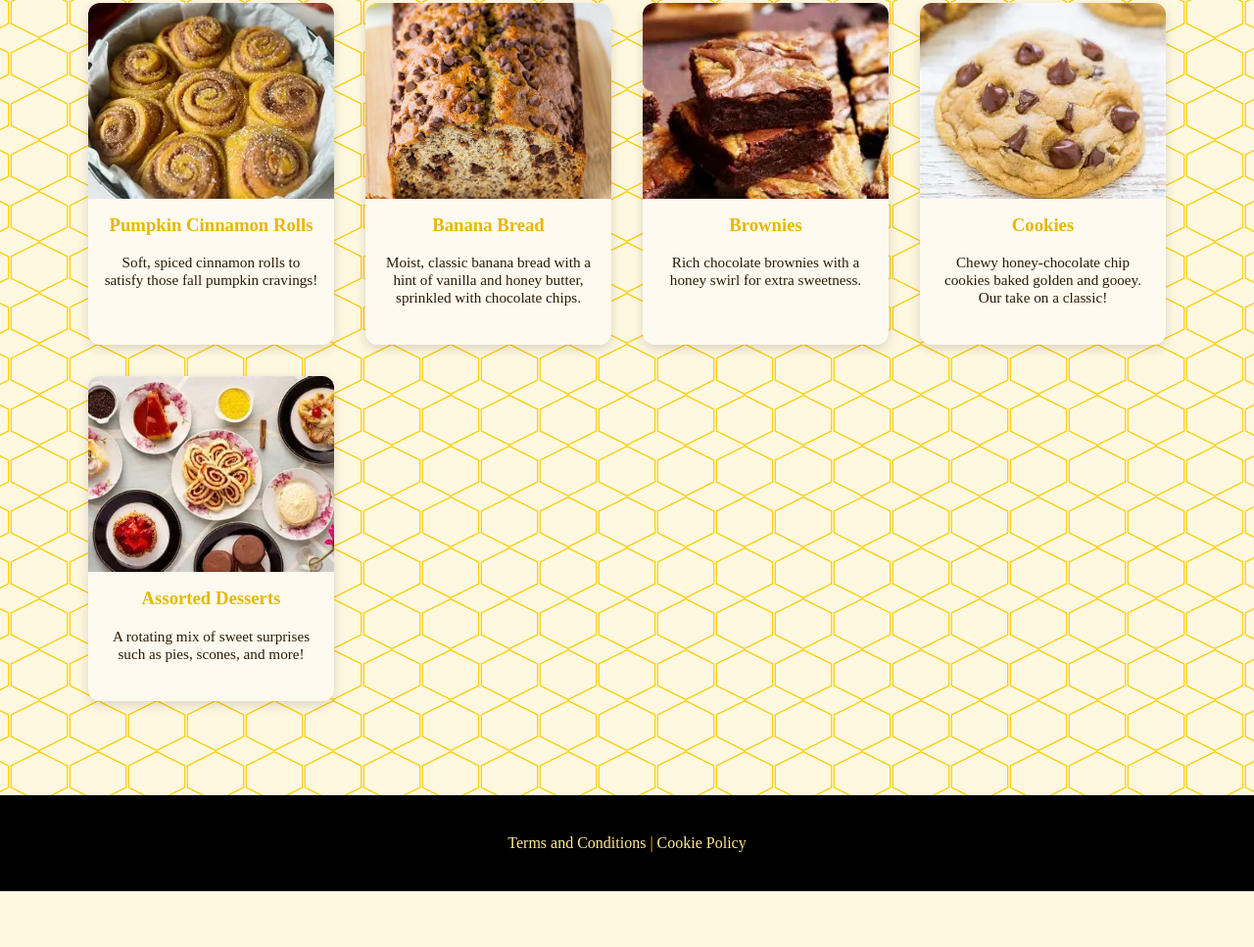
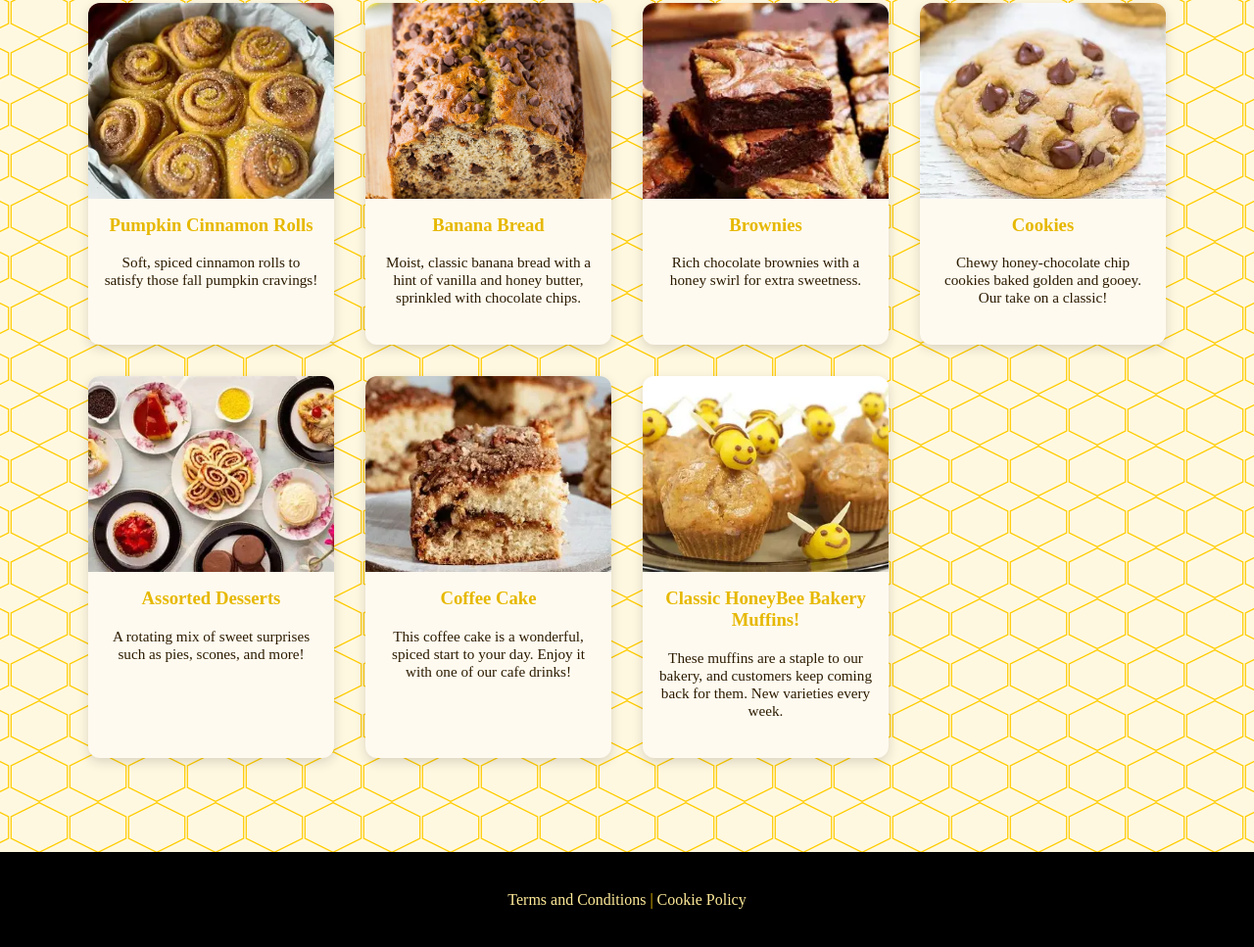
Before and after one commit to AmandaBoard/CS3600-LabProject, a plain HTML site: page custom-desserts.html in a window 1280 px wide. Shown: the part 429-1396 px from the top of the page at 98% size. Before the commit the page ends 1339 px from the top, so only its background shows below. Drawn offline with Linux system fonts and the light colour scheme.

Commit message:
Added extra desserts

```diff
--- a/custom-desserts.html
+++ b/custom-desserts.html
@@ -54,6 +54,18 @@
       <h3>Assorted Desserts</h3>
       <p>A rotating mix of sweet surprises such as pies, scones, and more!</p>
     </div>
+
+    <div class="dessert-card">
+      <img src="coffee.webp" alt="Coffee Cake" />
+      <h3>Coffee Cake</h3>
+      <p>This coffee cake is a wonderful, spiced start to your day. Enjoy it with one of our cafe drinks!</p>
+    </div>
+
+    <div class="dessert-card">
+      <img src="muff.webp" alt="Muffins" />
+      <h3>Classic HoneyBee Bakery Muffins!</h3>
+      <p> These muffins are a staple to our bakery, and customers keep coming back for them. New varieties every week. </p>
+    </div>
 </main>
 
     <footer>
```
Also changed, not shown: coffee.webp (added), muff.webp (added).
